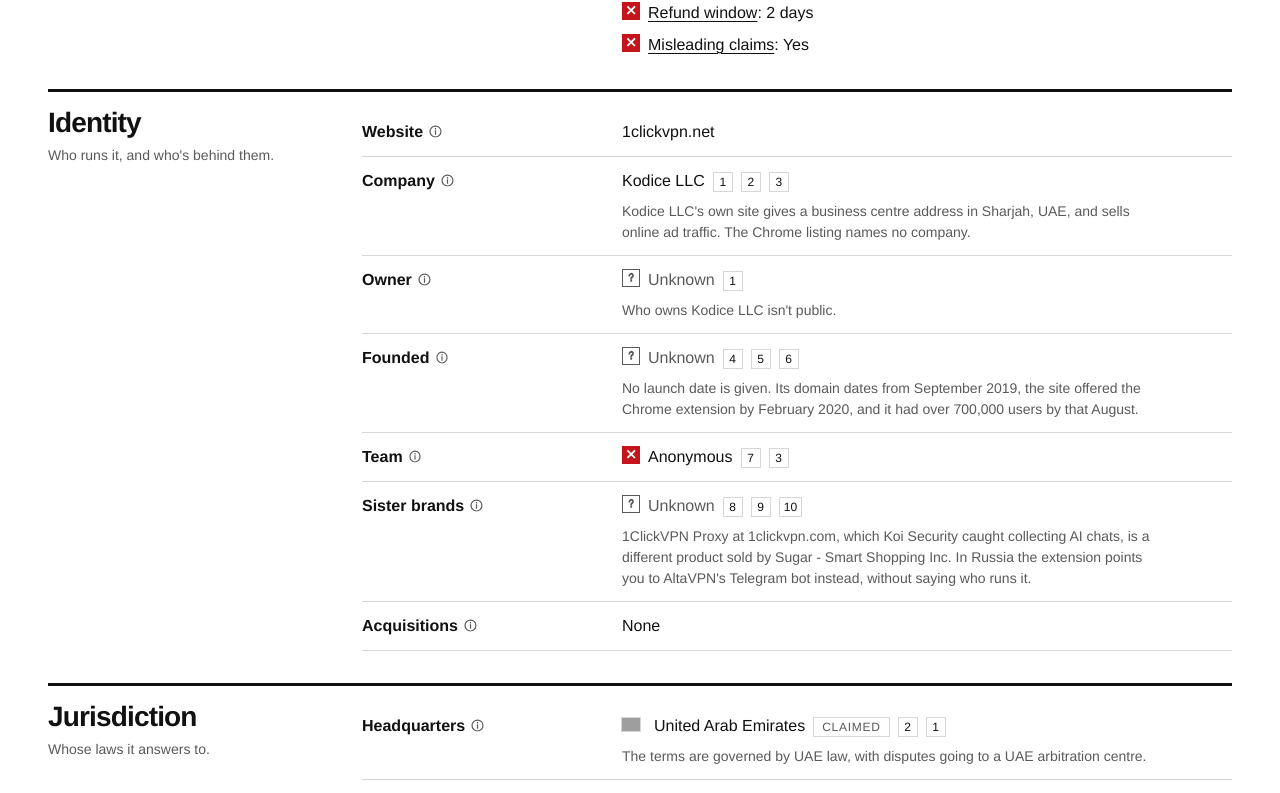
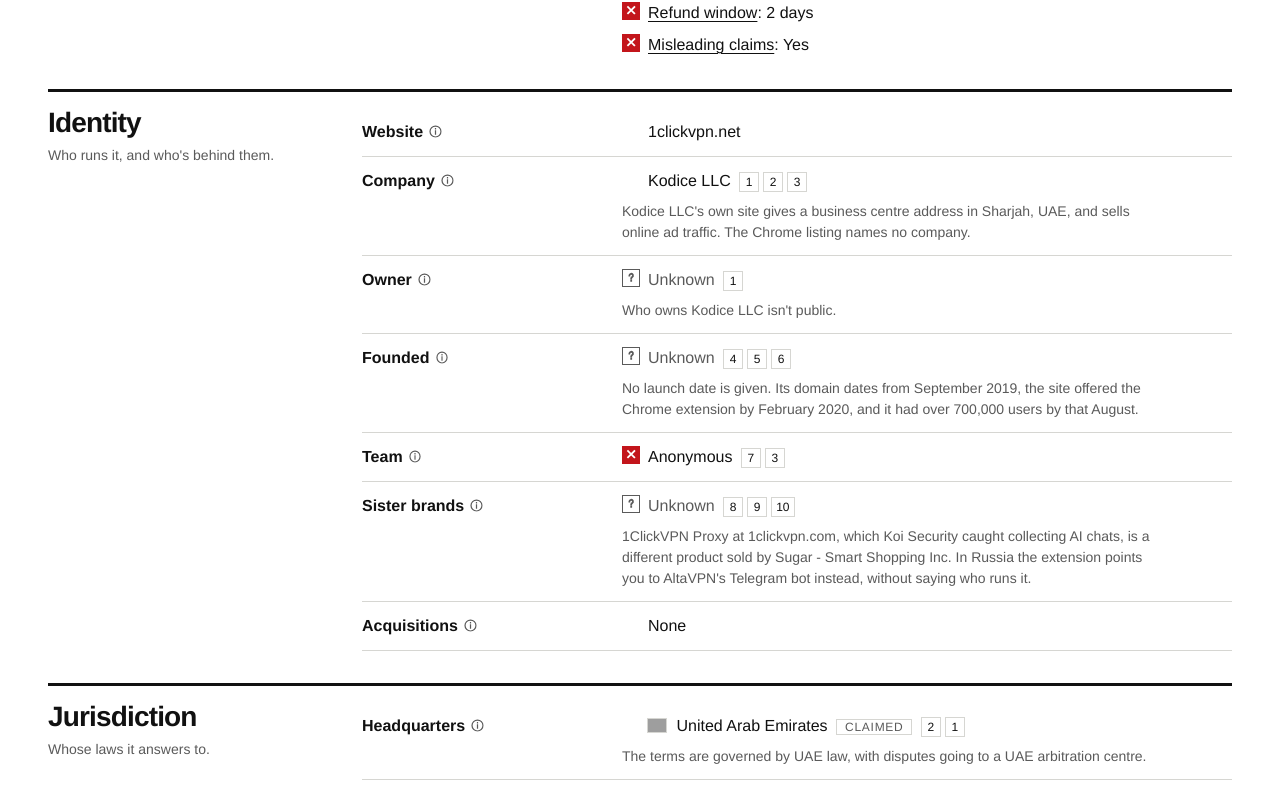
Before and after one commit to NotAFlightRisk/fineprint, a SvelteKit app: page /1clickvpn in a window 1280 px wide. Shown: the part 860-1653 px from the top of the page. Built offline with nearby package versions, Linux system fonts and the light colour scheme; grey boxes are pictures that could not be loaded.

Commit message:
fix(web): line up provider values beside their grade marks

```diff
--- a/src/routes/[provider]/+page.svelte
+++ b/src/routes/[provider]/+page.svelte
@@ -146,6 +146,7 @@
             <dd>
               <p class="value">
                 {#if entry?.grade !== 'info'}<GradeMark grade={entry?.grade} />{/if}
+                <span class="text">
                   {#if criterion.type === 'country' && typeof entry?.value === 'string'}
                     <Flag code={entry.value} />
                   {/if}
@@ -158,6 +159,7 @@
                       ><span class="visually-hidden">Source </span>{cited.get(ref)}</a
                     >
                   {/each}
+                </span>
               </p>
               {#if entry?.note}<p class="note">{entry.note}</p>{/if}
               {#if criterion.type === 'records' && Array.isArray(entry?.value) && entry.value.length}
@@ -409,11 +411,20 @@
     margin: 0;
   }
 
+  /* the mark keeps its own column, so every value starts at the same place */
   .value {
-    display: flex;
-    flex-wrap: wrap;
+    display: grid;
+    grid-template-columns: var(--mark) 1fr;
     align-items: baseline;
-    gap: var(--space-1) var(--space-2);
+    gap: var(--space-2);
+  }
+
+  .text {
+    grid-column: 2;
+
+    & :is(.tag, .cite) {
+      margin-left: var(--space-1);
+    }
   }
 
   .unknown {
@@ -421,6 +432,7 @@
   }
 
   .cite {
+    display: inline-block;
     font-size: var(--text-xs);
     min-width: 1.25rem;
     padding-inline: var(--space-1);
```
Lines whose indentation alone changed are shown as unchanged.
